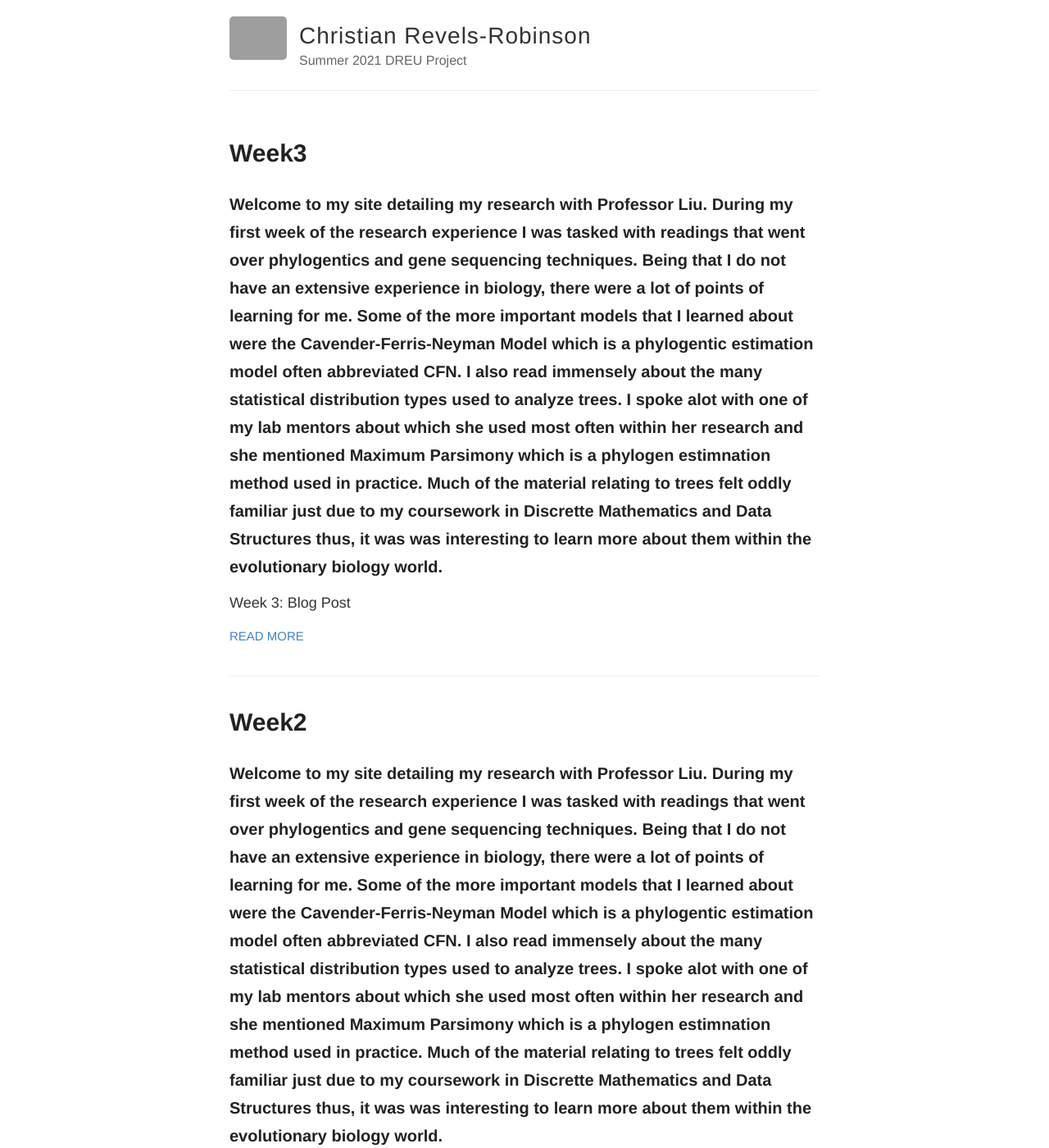
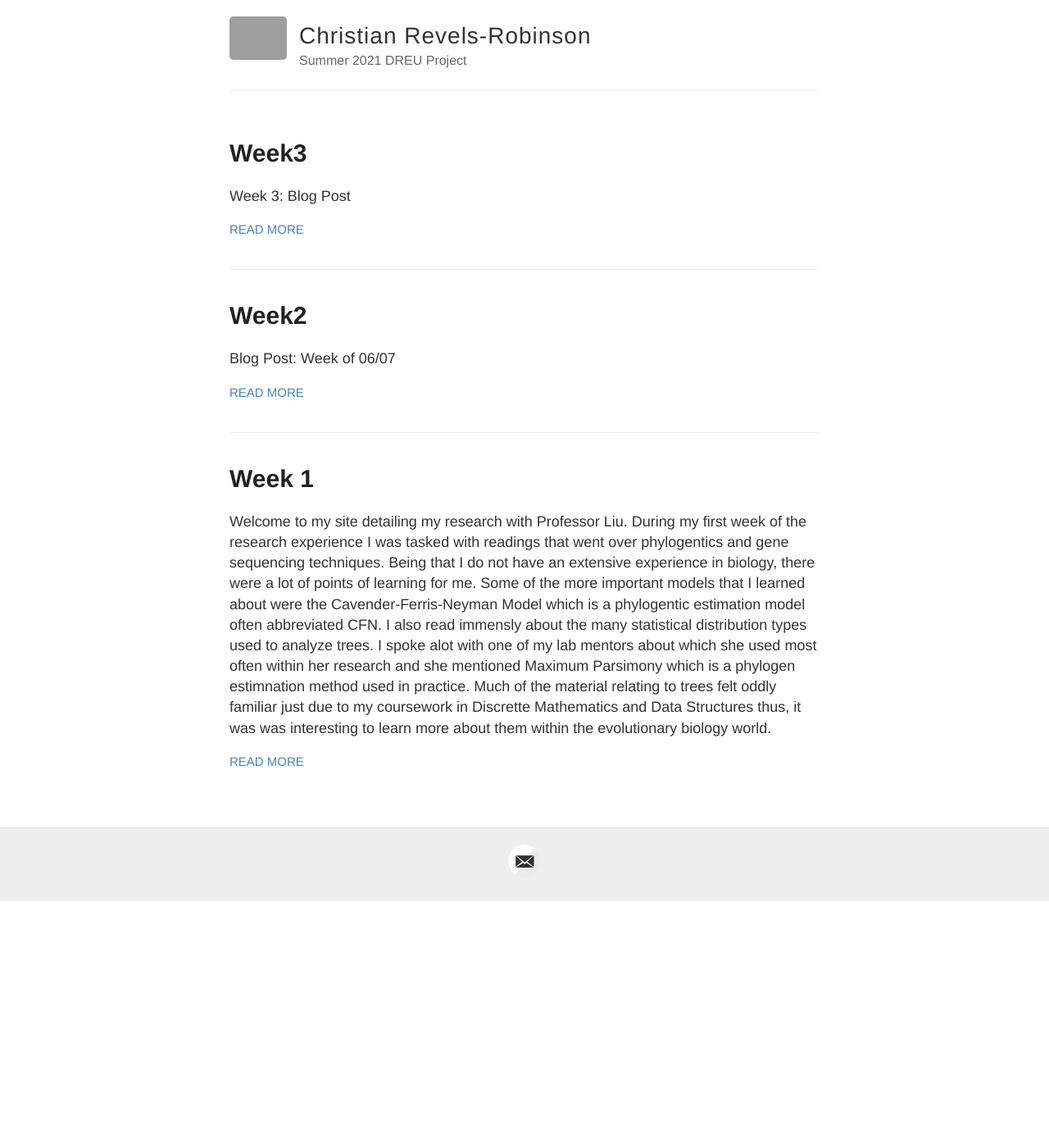
Before and after one commit to crevrobs21/crevrob21.github.io, a Jekyll site: the page built from blog.html, in a window 1280 px wide and 1400 px high. Shown: the whole window at 82% size. Built offline with Jekyll 4.4.1, drawn with Linux system fonts in a browser that asks for light colours; some of the changed text lies outside the part shown; grey boxes are pictures that could not be loaded.

Commit message:
Update blog.html

```diff
--- a/blog.html
+++ b/blog.html
@@ -7,14 +7,7 @@ layout: default
     <article class="post">
 
       <h1><a href="{{ site.baseurl }}{{ post.url }}">{{ post.title }}</a></h1>
-      <h3> Welcome to my site detailing my research with Professor Liu.
-        During my first week of the research experience I was tasked with readings that went over phylogentics and gene sequencing techniques.
-        Being that I do not have an extensive experience in biology, there were a lot of points of learning for me. Some of the more important models
-        that I learned about were the Cavender-Ferris-Neyman Model which is a phylogentic estimation model often abbreviated CFN. I also read immensely
-        about the many statistical distribution types used to analyze trees. I spoke alot with one of my lab mentors about which she used most often within
-        her research and she mentioned Maximum Parsimony which is a phylogen estimnation method used in practice. Much of the material relating to trees felt
-        oddly familiar just due to my coursework in Discrette Mathematics and Data Structures thus, it was was interesting to learn more about them within
-        the evolutionary biology world.</h3>
+
 
       <div class="entry">
         {{ post.excerpt }}
```
